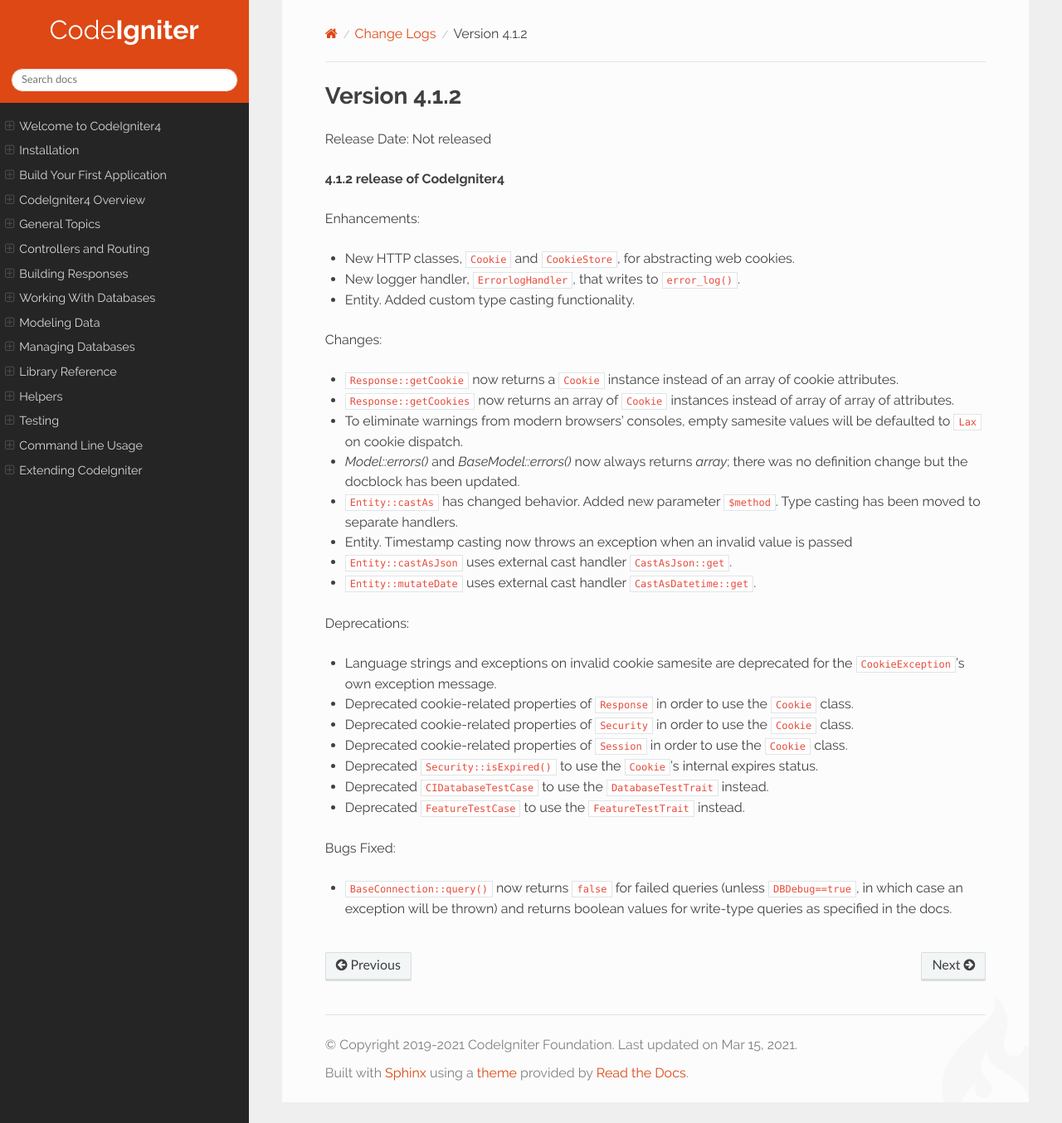
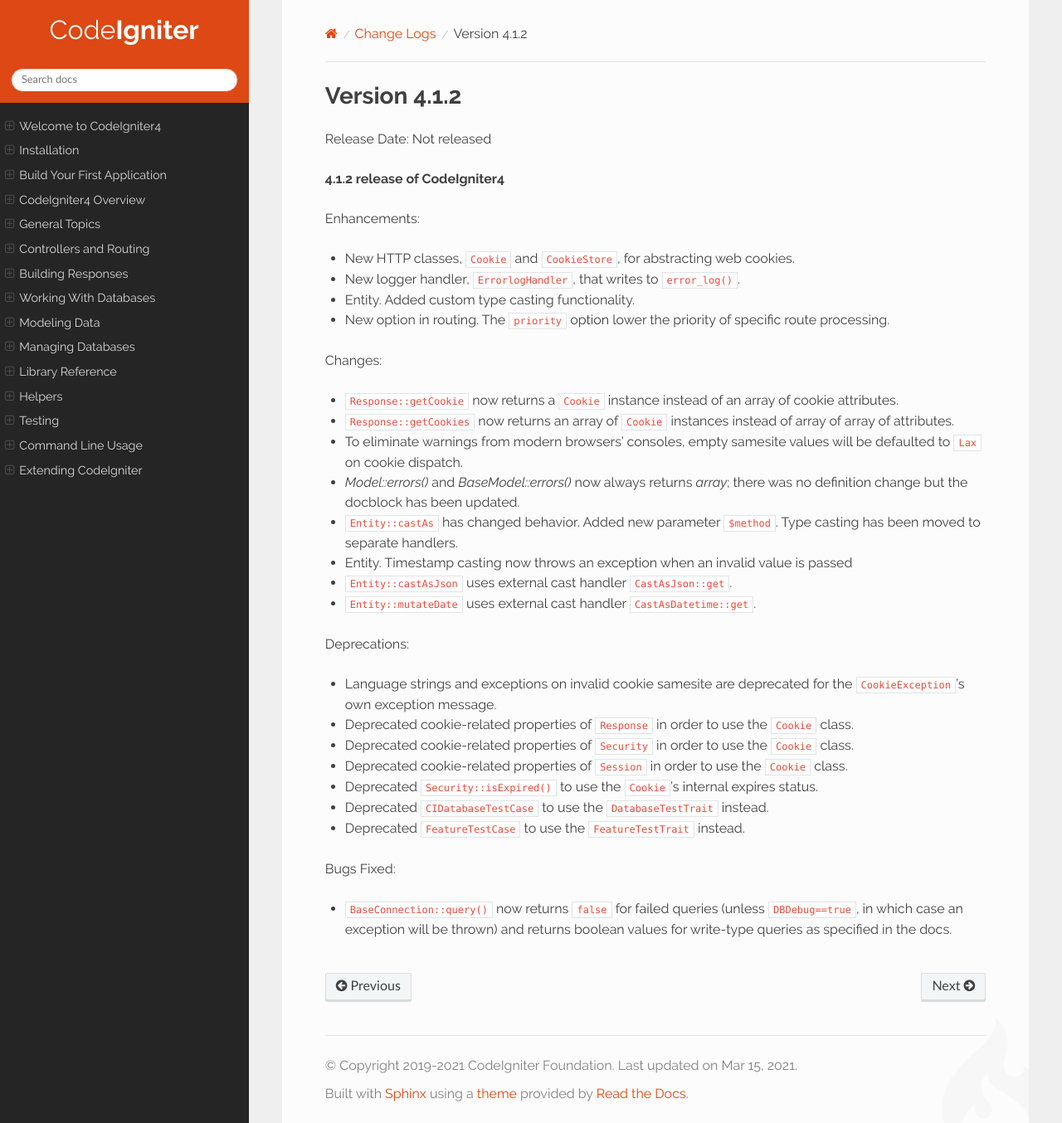
Before and after one commit to NEKOGET/ci4_user_guide_src, a Sphinx documentation site: the page built from source/changelogs/v4.1.2.rst, in a window 1280 px wide and 1354 px high. Shown: the whole window at 83% size. Built offline with Sphinx 7.4.7 and the Read the Docs theme 2.0.0, drawn with Linux system fonts in a browser that asks for light colours.

Commit message:
feature added to changelog

```diff
--- a/source/changelogs/v4.1.2.rst
+++ b/source/changelogs/v4.1.2.rst
@@ -10,6 +10,7 @@ Enhancements:
 - New HTTP classes, ``Cookie`` and ``CookieStore``, for abstracting web cookies.
 - New logger handler, ``ErrorlogHandler``, that writes to ``error_log()``.
 - Entity. Added custom type casting functionality.
+- New option in routing. The ``priority`` option lower the priority of specific route processing.
 
 Changes:
 
```
